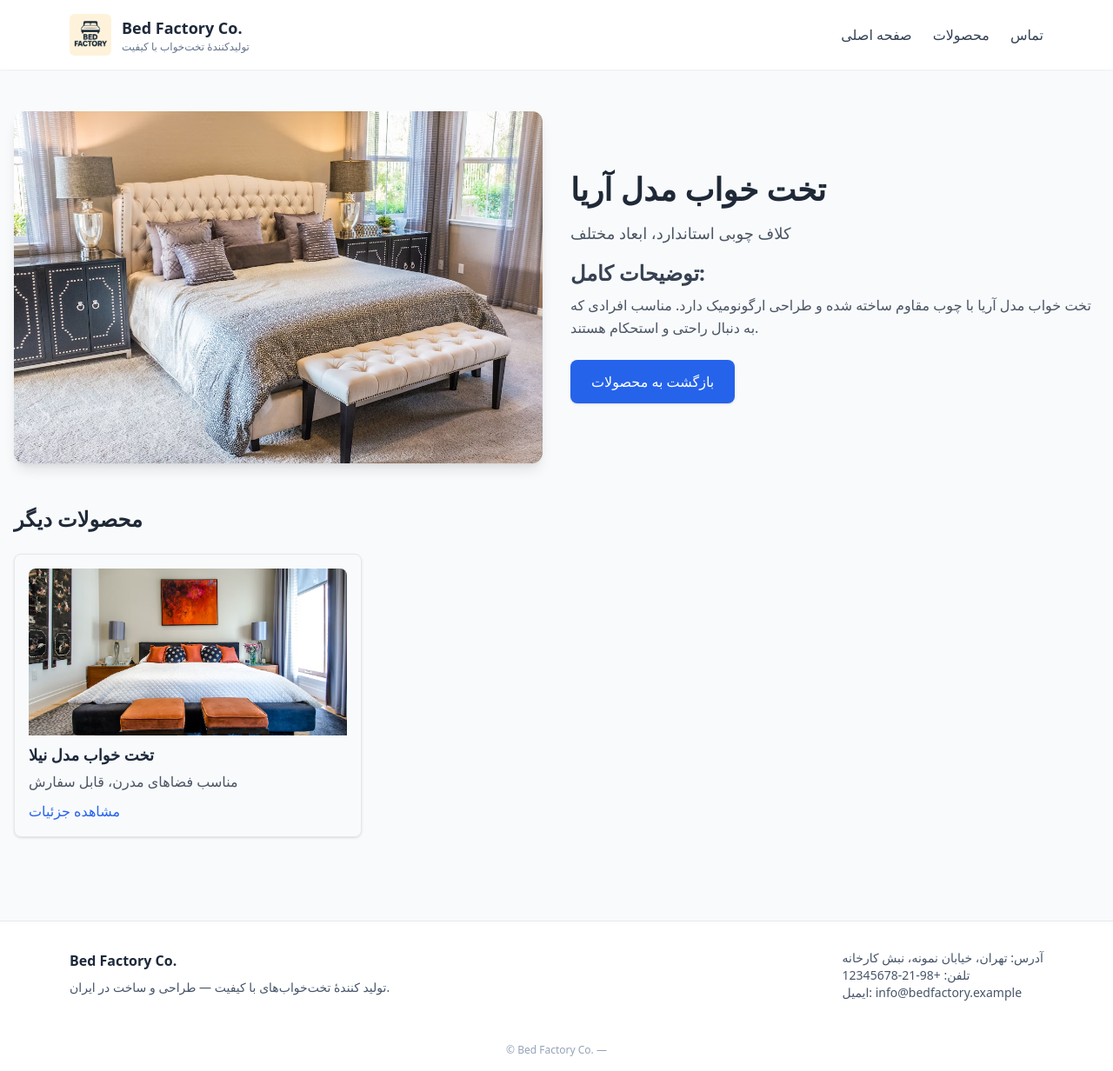
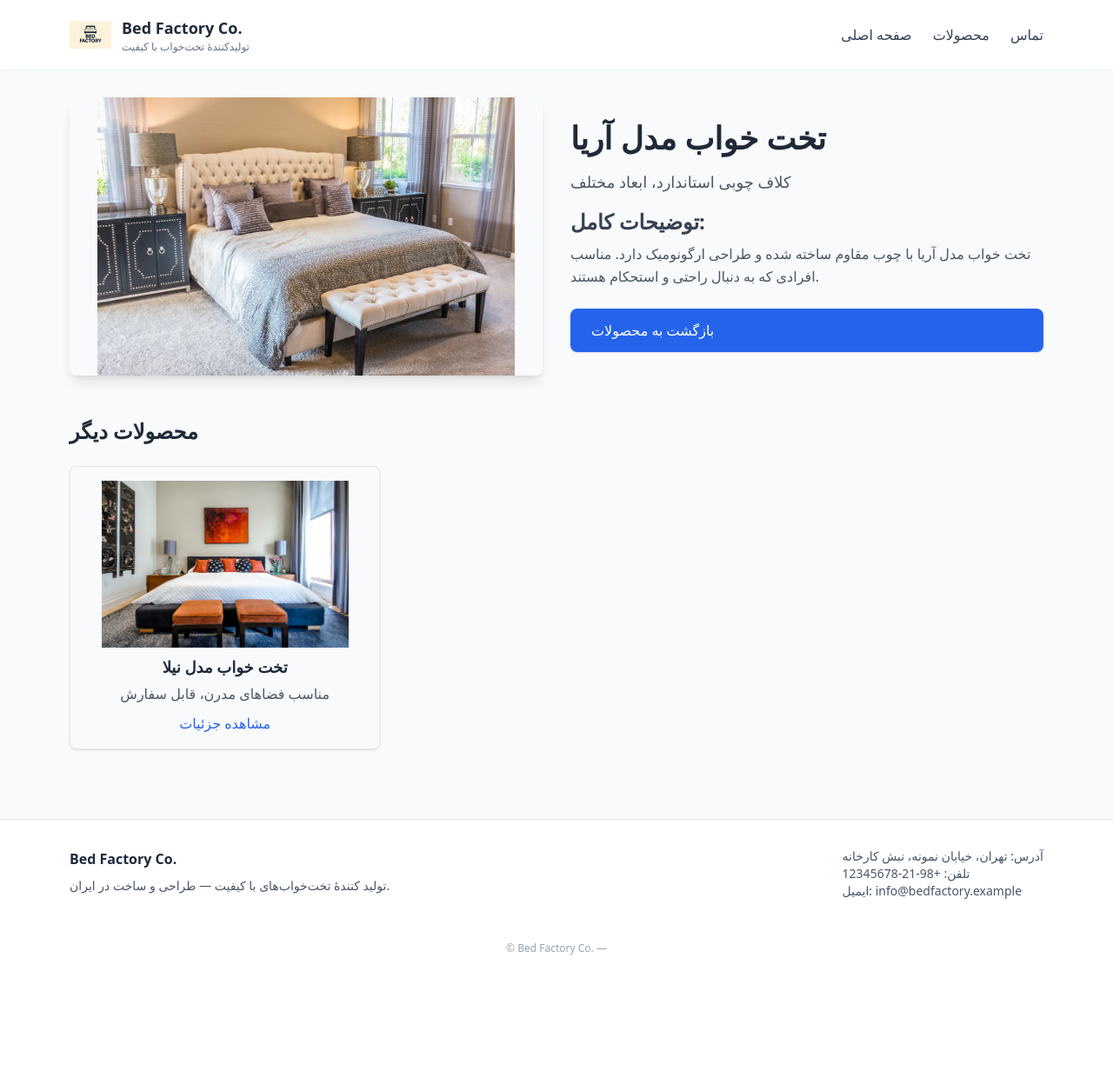
Before and after one commit to navidwolf/pro-bed-factory-website, a Flask app: page /product/1 in a window 1280 px wide. Shown: the whole page at 87% size. After the commit the page ends 1098 px from the top, so only its background shows below. Run offline with Flask 3, Linux system fonts and the light colour scheme; data comes from the database, SQL or seed files in the repository; some libraries are stand-ins or nearby versions.

Commit message:
افزودن دیتابیس SQLite، فرم تماس، بهبود ساختار پروژه

```diff
--- a/templates/base.html
+++ b/templates/base.html
@@ -1,42 +1,31 @@
 <!doctype html>
-<title>{% block title %}{{ meta.site_name }}{% endblock %}</title>
-
-
-<!-- Tailwind Play CDN (quick dev). For production: use compiled CSS -->
+<html lang="fa">
+<head>
+  <meta charset="utf-8">
+  <title>{{ page_title or meta.site_name }}</title>
+  <meta name="description" content="{{ page_desc or meta.description }}">
   <script src="https://cdn.tailwindcss.com"></script>
-
-
   <link rel="icon" href="{{ url_for('static', filename='meta/site-thumbnail.webp') }}">
-
-
   {% block head_extra %}{% endblock %}
-
-
-<style>
-/* small helper for image placeholders */
-.clamp-2 { display: -webkit-box; -webkit-line-clamp: 2; -webkit-box-orient: vertical; overflow: hidden; }
-</style>
 </head>
 <body class="bg-slate-50 text-slate-800 font-sans leading-relaxed">
-
 
 <header class="bg-white shadow-sm">
   <div class="max-w-6xl mx-auto px-4 py-4 flex items-center justify-between">
     <a href="{{ url_for('index') }}" class="flex items-center gap-3">
-<img src="{{ url_for('static', filename='meta/site-thumbnail.webp') }}" alt="لوگو" class="w-12 h-12 rounded-md object-cover">
+      <img src="{{ url_for('static', filename='meta/site-thumbnail.webp') }}" alt="لوگو"
+           class="w-12 h-12 rounded-md object-contain">
       <div>
         <h1 class="text-lg font-bold">{{ meta.site_name }}</h1>
         <p class="text-xs text-slate-500">تولیدکنندهٔ تخت‌خواب با کیفیت</p>
       </div>
     </a>
 
-
     <nav class="hidden md:flex gap-6 items-center">
       <a href="{{ url_for('index') }}" class="text-slate-700 hover:text-sky-600">صفحه اصلی</a>
       <a href="{{ url_for('products') }}" class="text-slate-700 hover:text-sky-600">محصولات</a>
       <a href="{{ url_for('contact') }}" class="text-slate-700 hover:text-sky-600">تماس</a>
     </nav>
-
 
     <div class="md:hidden">
       <button id="menu-btn" aria-label="منو">
@@ -46,7 +35,6 @@
       </button>
     </div>
   </div>
-
 
   <!-- Mobile menu -->
   <div id="mobile-menu" class="hidden md:hidden bg-white border-t">
@@ -58,11 +46,9 @@
   </div>
 </header>
 
-
-<main>
+<main class="max-w-6xl mx-auto px-4 py-8">
   {% block content %}{% endblock %}
 </main>
-
 
 <footer class="bg-white border-t mt-12">
   <div class="max-w-6xl mx-auto px-4 py-8 flex flex-col md:flex-row justify-between gap-6">
@@ -79,7 +65,6 @@
   <div class="text-center text-xs text-slate-400 py-4">© {{ meta.site_name }} — {{ now().year if now is defined else '' }}</div>
 </footer>
 
-
 <script src="{{ url_for('static', filename='js/main.js') }}"></script>
 {% block scripts %}{% endblock %}
 </body>
--- a/templates/product_detail.html
+++ b/templates/product_detail.html
@@ -1,23 +1,19 @@
 {% extends 'base.html' %}
 
 {% block content %}
-<div class="container mx-auto px-4 py-12">
-    <div class="flex flex-col md:flex-row items-center gap-8">
+<div class="flex flex-col md:flex-row gap-8">
     <!-- تصویر محصول -->
-        <div class="md:w-1/2">
-            <div class="overflow-hidden rounded-xl shadow-lg hover:shadow-2xl transition duration-300">
-                <img src="{{ product.image }}" alt="{{ product.title }}" class="w-full h-auto object-cover">
-            </div>
+    <div class="md:w-1/2 flex justify-center">
+        <img src="{{ product.image }}" alt="{{ product.title }}"
+             class="w-full max-h-80 object-contain rounded-lg shadow-lg" loading="lazy">
     </div>
 
     <!-- جزئیات محصول -->
-        <div class="md:w-1/2">
+    <div class="md:w-1/2 flex flex-col justify-center">
         <h1 class="text-4xl font-bold mb-4 text-gray-800">{{ product.title }}</h1>
         <p class="text-gray-600 mb-4 text-lg">{{ product.desc }}</p>
-
         <h2 class="text-2xl font-semibold mb-2 text-gray-700">توضیحات کامل:</h2>
         <p class="text-gray-600 mb-6 leading-relaxed">{{ product.details }}</p>
-
         <a href="{{ url_for('products') }}"
            class="inline-block bg-blue-600 text-white px-6 py-3 rounded-lg shadow hover:bg-blue-700 transition duration-300">
             بازگشت به محصولات
@@ -25,23 +21,22 @@
     </div>
 </div>
 
-    <!-- بخش پیشنهادی برای محصولات مرتبط -->
+<!-- محصولات مرتبط -->
 <div class="mt-12">
     <h3 class="text-2xl font-bold mb-6 text-gray-800">محصولات دیگر</h3>
     <div class="grid grid-cols-1 sm:grid-cols-2 md:grid-cols-3 gap-6">
         {% for p in products %}
             {% if p.id != product.id %}
-                <div class="border rounded-lg shadow hover:shadow-lg transition duration-300 p-4">
-                    <img src="{{ p.image }}" alt="{{ p.title }}" class="w-full h-48 object-cover rounded-t-lg mb-2">
-                    <h4 class="text-lg font-semibold mb-1">{{ p.title }}</h4>
-                    <p class="text-gray-600">{{ p.desc }}</p>
-                    <a href="{{ url_for('product_detail', product_id=p.id) }}" class="text-blue-600 hover:underline mt-2 inline-block">
-                        مشاهده جزئیات
-                    </a>
+            <div class="border rounded-lg shadow hover:shadow-lg transition duration-300 flex flex-col items-center p-4">
+                <img src="{{ p.image }}" alt="{{ p.title }}"
+                     class="w-full max-h-48 object-contain rounded mb-2" loading="lazy">
+                <h4 class="text-lg font-semibold mb-1 text-center">{{ p.title }}</h4>
+                <p class="text-gray-600 text-center">{{ p.desc }}</p>
+                <a href="{{ url_for('product_detail', product_id=p.id) }}"
+                   class="text-blue-600 hover:underline mt-2 inline-block">مشاهده جزئیات</a>
             </div>
             {% endif %}
         {% endfor %}
     </div>
 </div>
-</div>
 {% endblock %}
```
Also changed, not shown: templates/index.html (+7 -5 lines), templates/products.html (+9 -13 lines). Lines whose indentation alone changed are shown as unchanged.
